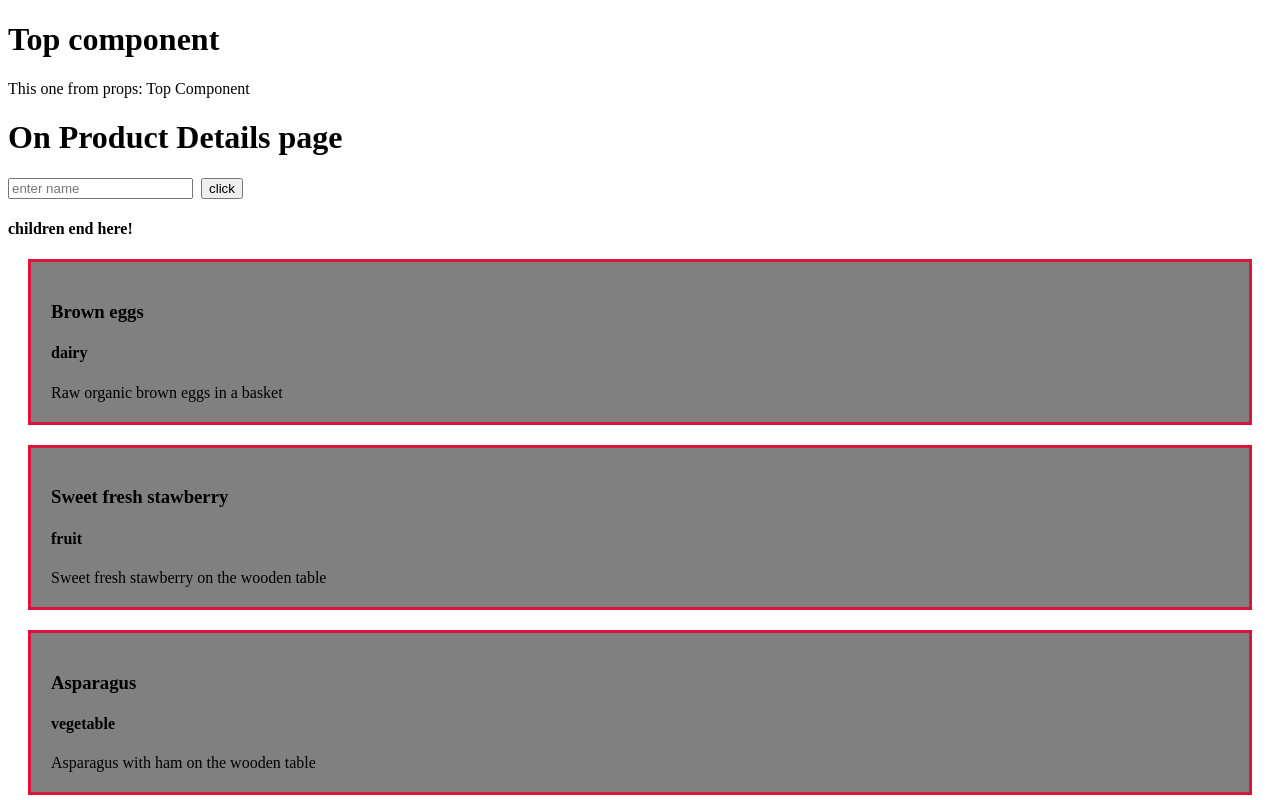
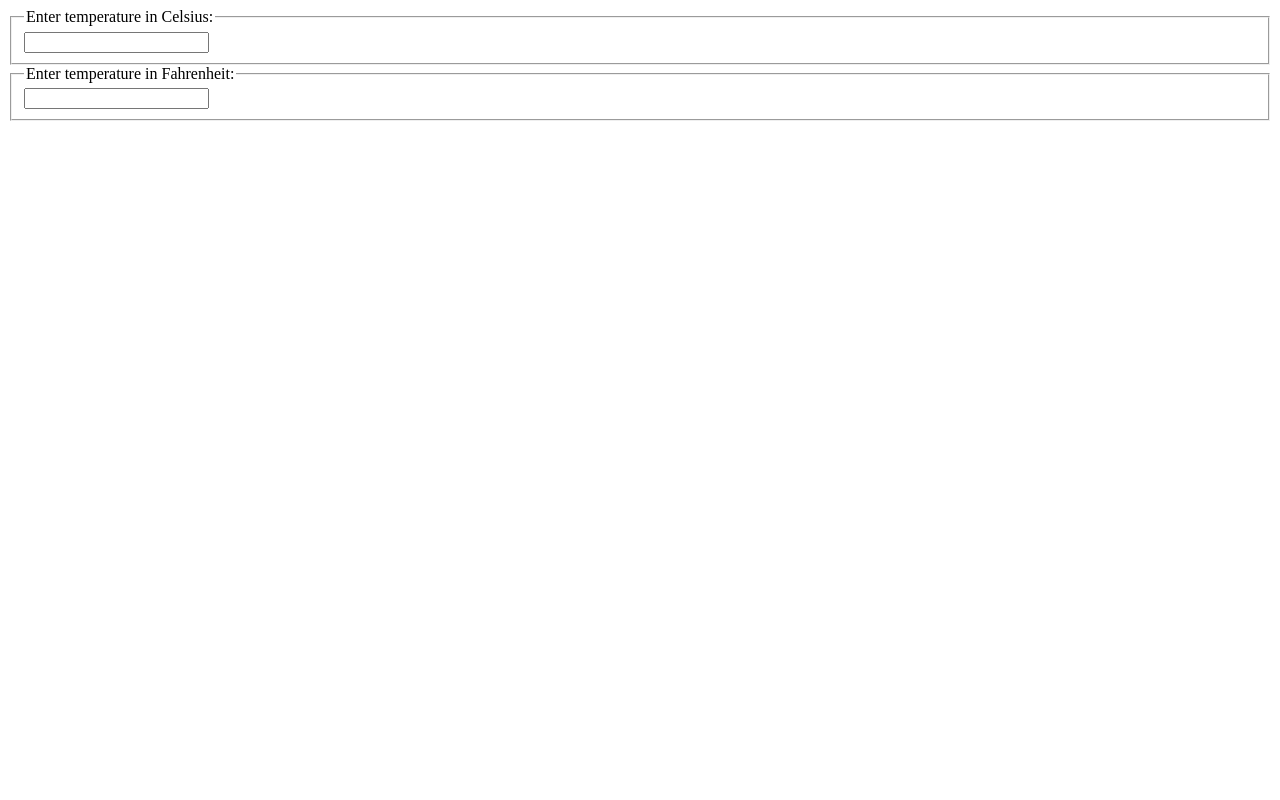
Before and after one commit to rumpapl/react-documentation-implimentation, a React (Create React App) app in the folder react_doc_imp_app/: page / in a window 1280 px wide. Shown: the top 800 px of the page. Built offline with nearby package versions, Linux system fonts and the light colour scheme; the HTML template or start-up script is replaced by a standard one.

Commit message:
created temperature calculator that calculates whether the water would boil at a given temperature

```diff
--- a/react_doc_imp_app/src/App.js
+++ b/react_doc_imp_app/src/App.js
@@ -1,10 +1,10 @@
 
-import ProductsDetails from "./react_composition/ProductsDetails";
+import Calculator from "./lifting_state_up/Calculator";
 
 function App() {
   return (
     <div>
-      <ProductsDetails />
+      <Calculator />
     </div>
   );
 }
--- /dev/null
+++ b/react_doc_imp_app/src/lifting_state_up/BoilingVerdict.js
@@ -0,0 +1,10 @@
+import React from 'react'
+
+const BoilingVerdict = (props) => {
+    if (props.celsius >= 100) {
+        return <p>The water would boil.</p>;
+    }
+    return <p>The water would not boil.</p>;
+}
+
+export default BoilingVerdict
--- /dev/null
+++ b/react_doc_imp_app/src/lifting_state_up/Calculator.js
@@ -0,0 +1,62 @@
+import React from 'react';
+import TemperatureInput from './TemperatureInput';
+import BoilingVerdict from './BoilingVerdict';
+
+const Calculator = () => {
+
+    const [scale, setScale] = React.useState('c');
+    const [temperature, setTemperature] = React.useState('');
+
+    function handleCelsiusChange(temperature) {
+        setTemperature(temperature);
+        setScale('c');
+    }
+
+    function handleFahrenheitChange(temperature) {
+        setTemperature(temperature);
+        setScale('f');
+    }
+
+    function toCelsius(fahrenheit) {
+        return (fahrenheit - 32) * 5 / 9;
+    }
+
+    function toFahrenheit(celsius) {
+        return (celsius * 9 / 5) + 32;
+    }
+
+    function tryConvert(temperature, convert) {
+        const input = parseFloat(temperature);
+        if (Number.isNaN(input)) {
+            return '';
+        }
+        const output = convert(input);
+        const rounded = Math.round(output * 1000) / 1000;
+        return rounded.toString();
+    }
+
+    const celsius = scale === 'f' ? tryConvert(temperature, toCelsius) : temperature;
+    const fahrenheit = scale === 'c' ? tryConvert(temperature, toFahrenheit) : temperature;
+
+    let boilingVerdict = parseFloat(celsius) ?
+        <BoilingVerdict celsius={parseFloat(celsius)} />
+        :
+        null;
+
+    return (
+        <div>
+            <TemperatureInput
+                scale="c"
+                temperature={celsius}
+                onTemperatureChange={handleCelsiusChange} />
+            <TemperatureInput
+                scale="f"
+                temperature={fahrenheit}
+                onTemperatureChange={handleFahrenheitChange} />
+
+            {boilingVerdict}
+        </div>
+    )
+}
+
+export default Calculator
--- /dev/null
+++ b/react_doc_imp_app/src/lifting_state_up/TemperatureInput.js
@@ -0,0 +1,23 @@
+import React from 'react'
+
+const TemperatureInput = (props) => {
+
+    function handleChange(e) {
+        props.onTemperatureChange(e.target.value);
+    }
+
+    const scaleNames = {
+        c: 'Celsius',
+        f: 'Fahrenheit'
+      };
+
+    return (
+        <fieldset>
+            <legend>Enter temperature in {scaleNames[props.scale]}:</legend>
+            <input value={props.temperature}
+                onChange={handleChange} />
+        </fieldset>
+    )
+}
+
+export default TemperatureInput
```
